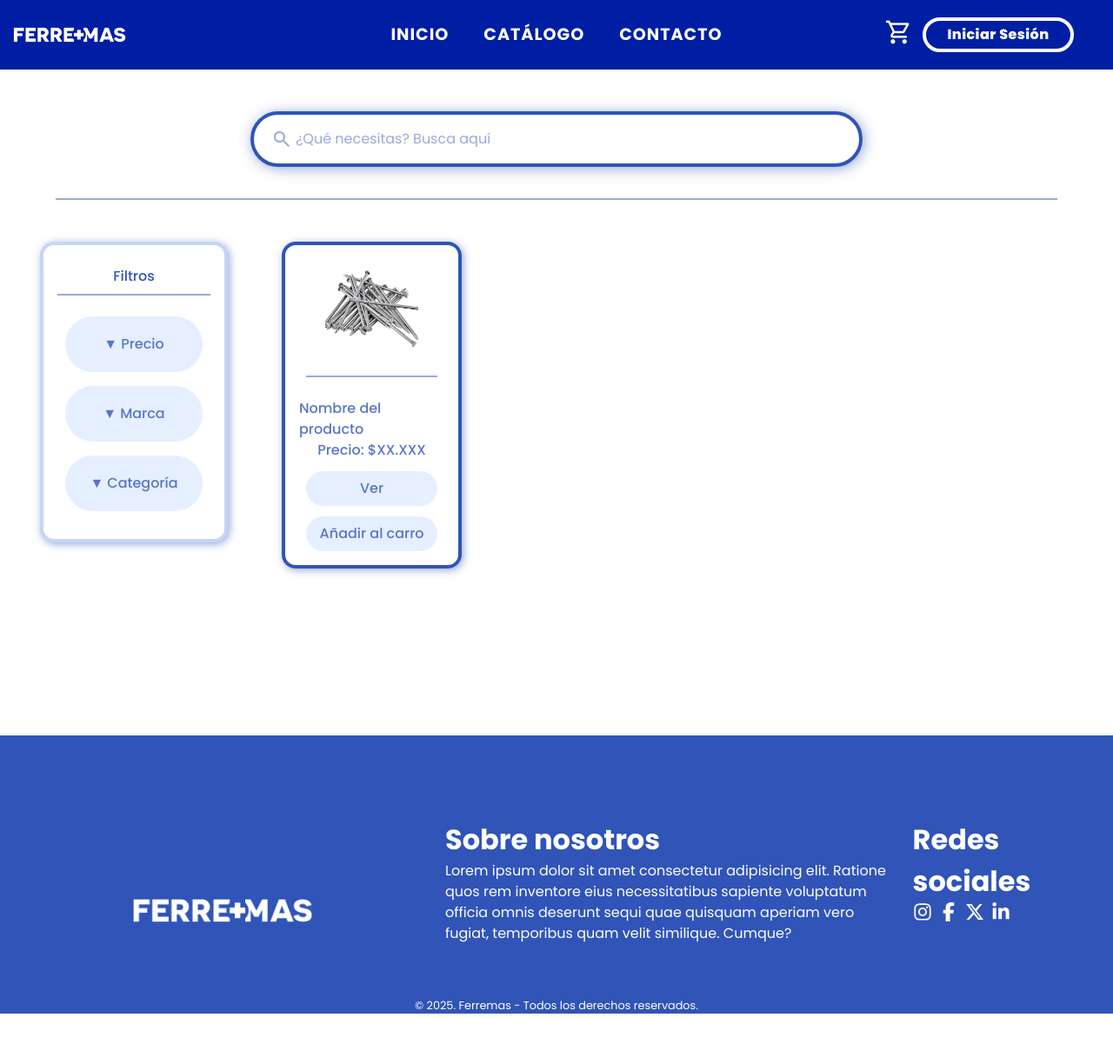
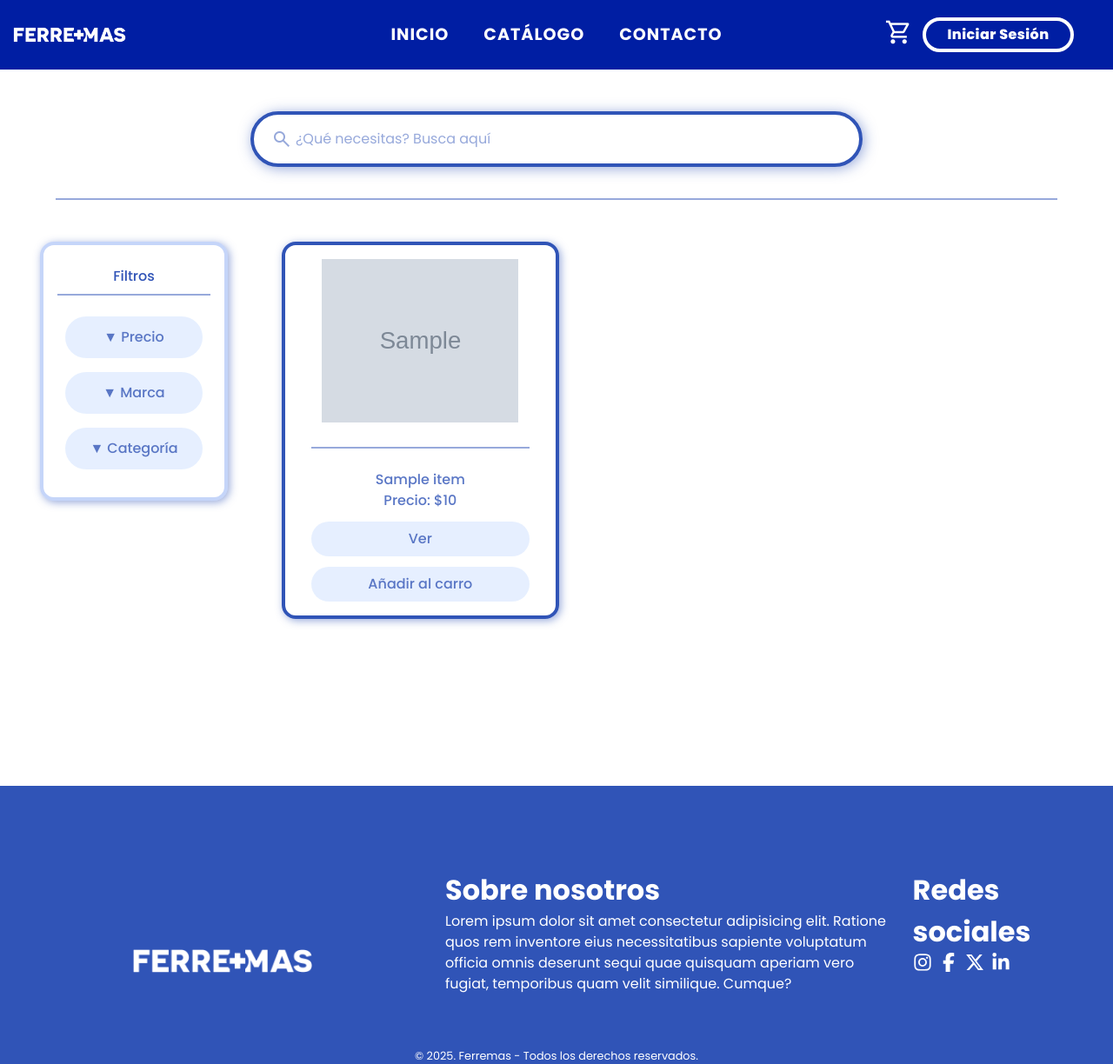
Before and after one commit to ignaciocorrea1/Ferremas, a Django app: page /catalogo/ in a window 1280 px wide. Shown: the whole page at 87% size. Before the commit the page ends 1166 px from the top, so only its background shows below. Run offline with Django 5.2, Linux system fonts and the light colour scheme; tables that the repository leaves empty hold one stand-in row (values such as "Sample post"); grey boxes marked "Sample" are stand-in pictures; a database or web service that is not in the repository returns one stand-in record (values such as "Sample title"); data that the repository does not hold is empty; some libraries are stand-ins or nearby versions.

Commit message:
Update catalogo
- Solicitud GET a la api para obtener todos los productos.

```diff
--- a/app/templates/pages/catalogo.html
+++ b/app/templates/pages/catalogo.html
@@ -61,19 +61,19 @@
             <!-- Opciones filtros -->
             <div class="w-full flex-col-center">
               <button
-                class="text-info w-[90%] py-5 mb-4 bg-[var(--blancoCeleste)] rounded-full"
+                class="text-info w-[90%] py-3 mb-4 bg-[var(--blancoCeleste)] rounded-full"
                 type="button"
               >
                 <span class="mr-1">▼</span>Precio
               </button>
               <button
-                class="text-info w-[90%] py-5 mb-4 bg-[var(--blancoCeleste)] rounded-full"
+                class="text-info w-[90%] py-3 mb-4 bg-[var(--blancoCeleste)] rounded-full"
                 type="button"
               >
                 <span class="mr-1">▼</span>Marca
               </button>
               <button
-                class="text-info w-[90%] py-5 mb-4 bg-[var(--blancoCeleste)] rounded-full"
+                class="text-info w-[90%] py-3 mb-4 bg-[var(--blancoCeleste)] rounded-full"
                 type="button"
               >
                 <span class="mr-1">▼</span>Categoría
@@ -85,14 +85,15 @@
         <!-- Columna 2 a 3: Productos-->
         <section class="col-span-3 grid grid-cols-3 gap-y-12 w-full">
           <!-- Productos generados dinamicamente -->
+          {% for producto in productos %}
             <div
-            class="product flex-col-around items-center w-[65%] border-4 border-[var(--azulMedio)] rounded-2xl p-4 shadow-[2px_2px_10px_rgba(48,84,183,0.5)]"
+              class="product flex-col-around items-center w-[15vw] h-[45vh] border-4 border-[var(--azulMedio)] rounded-2xl p-4 shadow-[2px_2px_10px_rgba(48,84,183,0.5)]"
             >
               <!-- Imagen del producto -->
-            <div class="product-img aspect-square mb-4">
+              <div class="product-img mb-4 h-[40%]">
                 <img
-                class="w-[80%] h-full object-cover mx-auto"
-                src="{% static '/assets/images/clavos.webp' %}"
+                  class="w-[90%] h-full object-cover mx-auto"
+                  src="{{producto.imagen}}"
                   alt="Cargando..."
                 />
               </div>
@@ -100,13 +101,13 @@
                 class="w-[90%] mx-auto my-3 border-[1px] border-[var(--azulMedio)] opacity-50"
               />
               <!-- Información del producto -->
-            <div class="product-info py-3 flex-col-center">
-              <p><span class="text-info">Nombre del producto</span></p>
-              <p><span class="text-info">Precio: $XX.XXX</span></p>
+              <div class="product-info py-3 flex-col-center text-center h-[20%]">
+                <p class="pb-2"><span class="text-info">{{producto.nombre}}</span></p>
+                <p><span class="text-info">Precio: ${{producto.precio}}</span></p>
               </div>
               <!-- Botones del producto -->
               <div
-              class="product-buttons flex-col-around w-full h-[30%] space-y-3 mt-auto"
+                class="product-buttons flex-col-around w-full h-[40%] space-y-3 mt-auto"
               >
                 <a
                   href="{% url 'producto' %}"
@@ -114,6 +115,7 @@
                   >Ver
                 </a>
                 <button
+                  id="{{producto.id}}"
                   class="text-info w-[90%] py-2 bg-[var(--blancoCeleste)] rounded-full"
                   type="button"
                 >
@@ -121,6 +123,7 @@
                 </button>
               </div>
             </div>
+          {% endfor %}
         </section>
       </section>
     </main>
--- a/app/views.py
+++ b/app/views.py
@@ -1,4 +1,5 @@
-from variables import *
+import requests
+from paths import *
 from django.shortcuts import render
 
 
@@ -8,8 +9,29 @@ def index(request):
     return render(request, INDEX_TEMPLATE, context)
 
 def catalogo(request):
-    context = {}
-    return render(request, CATALOGO_TEMPLATE, context)
+    # Se obtienen los productos
+    url = RUTA_API + "productos/"
+    response = requests.get(url)
+
+    # Si hay productos
+    if response.status_code == 200:
+        productos = response.json()
+        context = {
+            "productos": productos
+        }
+        return render(request, CATALOGO_TEMPLATE, context)
+    # Si no hay productos
+    elif response.status_code == 404:
+        context = {
+            "mensaje": "No hay productos actualmente"
+        }
+        return render(request, CATALOGO_TEMPLATE, context)
+    # Si ocurre algún error
+    else:
+        context = {
+            "mensaje": "No hay productos actualmente"
+        }
+        return render(request, CATALOGO_TEMPLATE, context)
 
 def producto(request):
     context = {}
--- /dev/null
+++ b/paths.py
@@ -0,0 +1,7 @@
+# Rutas
+INDEX_TEMPLATE = "pages/index.html"
+CATALOGO_TEMPLATE = "pages/catalogo.html"
+VER_PRODUCTO_TEMPLATE = "pages/verProducto.html"
+
+# API
+RUTA_API = "http://127.0.0.1:5000/"
--- a/variables.py
+++ /dev/null
@@ -1,4 +0,0 @@
-# Rutas
-INDEX_TEMPLATE = "pages/index.html"
-CATALOGO_TEMPLATE = "pages/catalogo.html"
-VER_PRODUCTO_TEMPLATE = "pages/verProducto.html"
```
Lines whose indentation alone changed are shown as unchanged.
